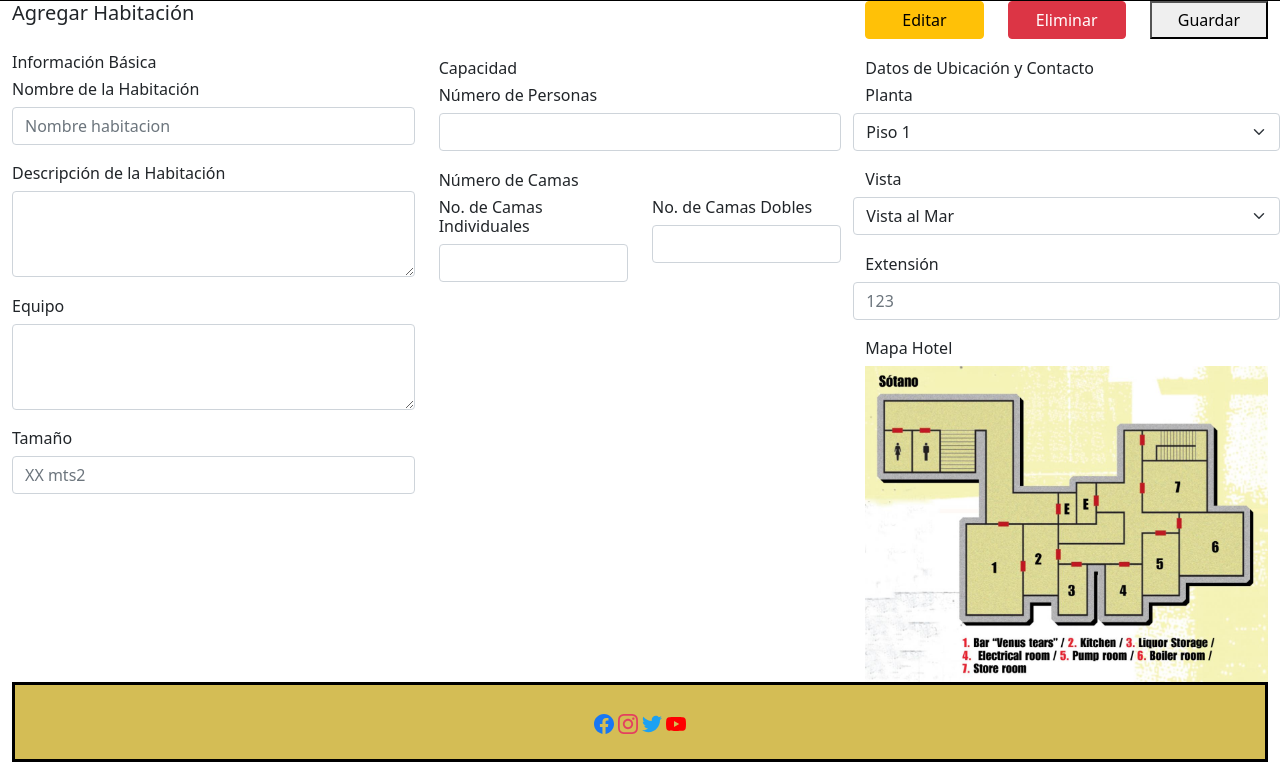
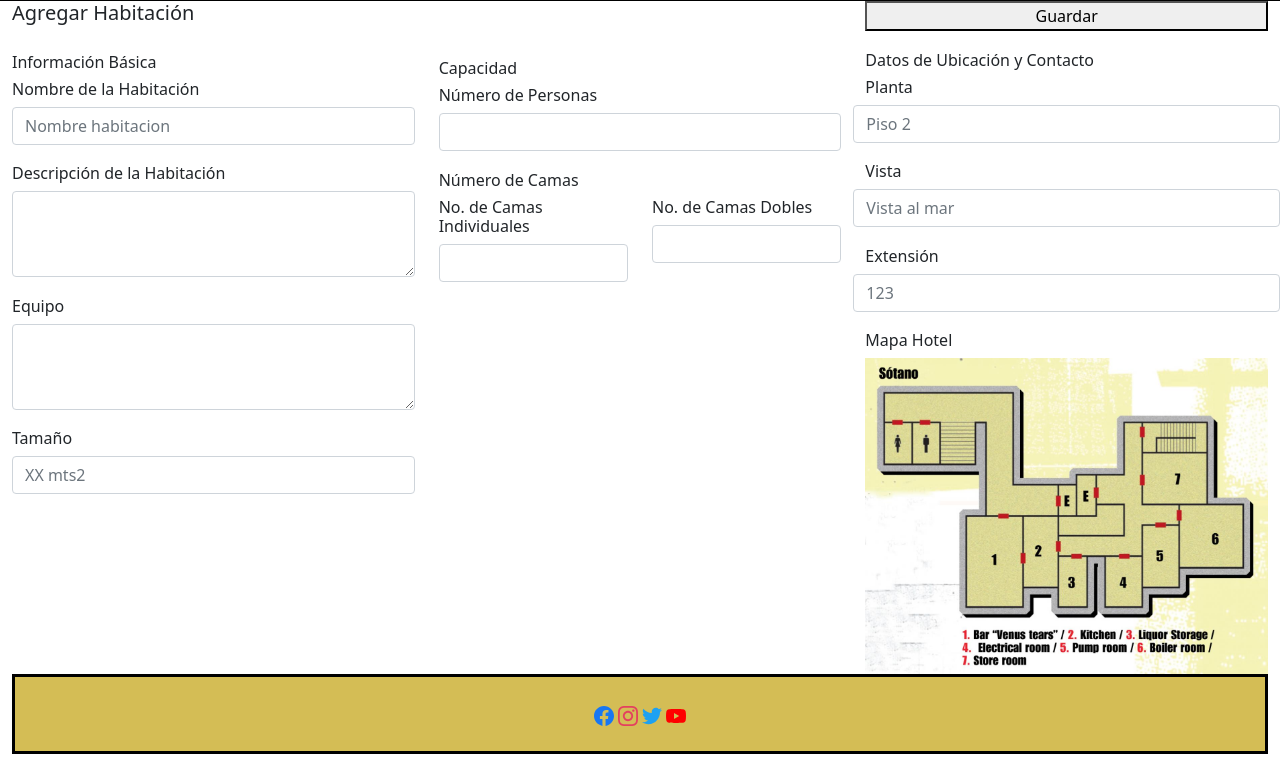
Before and after one commit to EstDuaM/ProyectoHoteleria, a Flask app: page /bedrooms_actions in a window 1280 px wide. Shown: the part 161-923 px from the top of the page. Run offline with Flask 2, Linux system fonts and the light colour scheme; some libraries are stand-ins or nearby versions.

Commit message:
Add files via upload

```diff
--- a/templates/bedroom-actions.html
+++ b/templates/bedroom-actions.html
@@ -31,7 +31,7 @@
 
     <div class="container-fluid">
 
-    <form action="http://127.0.0.1:5000/bedroom_actions" method="post" method="get" id="form-bedrooms">
+    <form action="http://127.0.0.1:5000/bedrooms_actions" method="post" id="form-bedrooms">
 
     <div class="row">
 
@@ -56,37 +56,31 @@
             <div class="row">
                 <div class="col">
                     <h6>No. de Camas Individuales</h6>
-                    <input type="noCamasInd" name="enoCamasInd" class="form-control" placeholder="" aria-label="Example text with two button addons">
+                    <input type="text" name="noCamasInd" class="form-control" placeholder="" aria-label="Example text with two button addons">
                 </div>
                 <div class="col">
                     <h6>No. de Camas Dobles</h6>
-                    <input type="noCamasDob" name="noCamasDob" class="form-control" placeholder="" aria-label="Example text with two button addons">
+                    <input type="text" name="noCamasDob" class="form-control" placeholder="" aria-label="Example text with two button addons">
                 </div>
             </div>
         </div>
 
         <div class="col">
             <div class="row">
+                <!--<div class="col d-grid mx-auto">
+                    <button type="button" class="btn btn-warning">Editar</button>
+               </div>
                 <div class="col d-grid mx-auto">
-                    <button type="button" class="btn btn-warning">Editar</button>
-                </div>
-                <div class="col d-grid mx-auto">
-                    <button type="button" class="btn btn-danger">Eliminar</button>
-                </div>
+                   <button type="button" class="btn btn-danger">Eliminar</button>
+               </div>--->
                 <div class="col d-grid mx-auto">
                     <button type="submit" name="botonGuardarHabitacion" value="guardarHabitacion" class="button button-block">Guardar</button>
                 </div>
                 <h6><br>Datos de Ubicación y Contacto</h6>
                 <h6>Planta</h6>
-                    <select name="ubicacionHabitacion" class="form-select" aria-label="Default select example">
-                        <option value="1">Piso 1</option>
-                        <option value="2">Piso 2</option>
-                    </select>
+                <input type="text" name="ubicacionHabitacion" class="form-control" placeholder="Piso 2" aria-label="Piso 2">
                 <h6><br>Vista</h6>
-                    <select name="vistaHabitacion" class="form-select" aria-label="Default select example">
-                        <option value="1">Vista al Mar</option>
-                        <option value="2">Vista Interior</option>
-                    </select>
+                <input type="text" name="vistaHabitacion" class="form-control" placeholder="Vista al mar" aria-label="Vista al mar">
                 <h6><br>Extensión</h6>
                 <input type="text" name="extensionHabitacion" class="form-control" placeholder="123" aria-label="123">
                 <h6><br>Mapa Hotel</h6>
```
